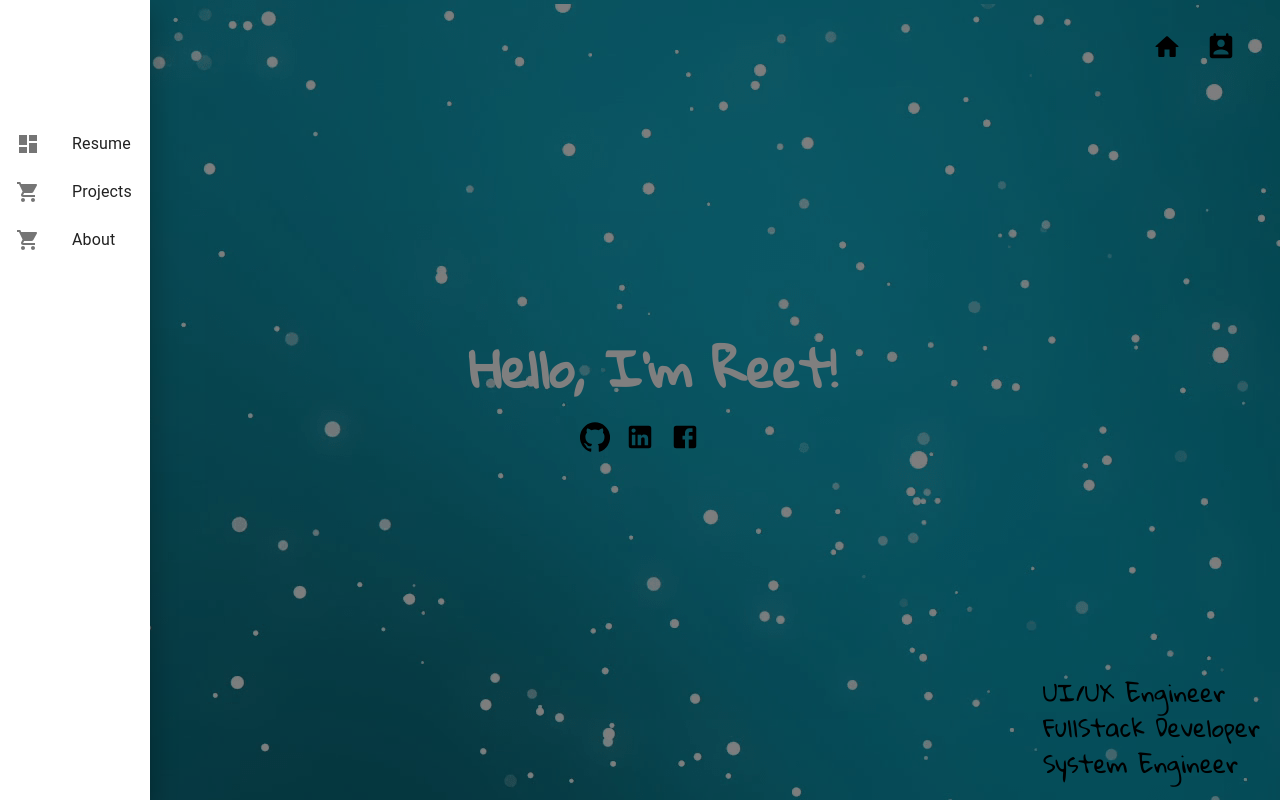
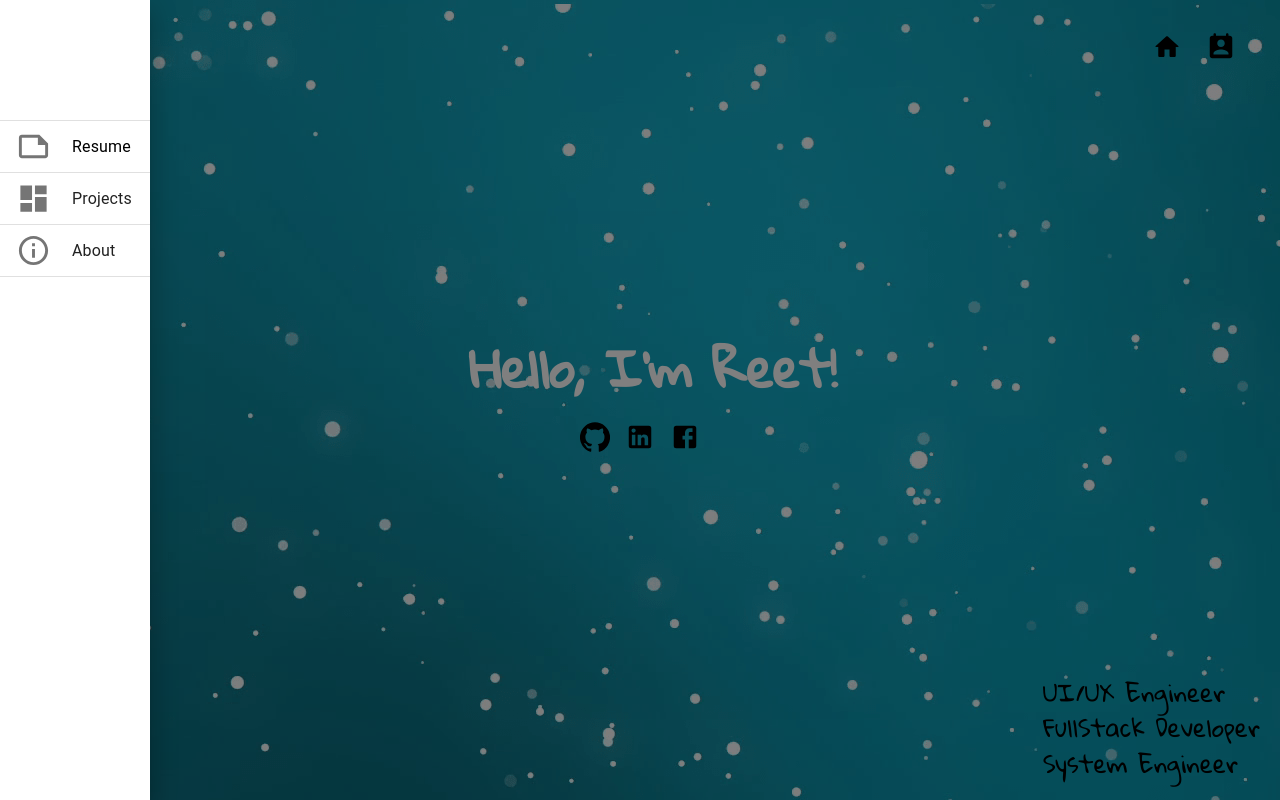
Before and after one commit to reetp1dev/portfolio, a React (Create React App) app: page / in a window 1280 px wide. Both pictures are taken after a click on the button 45 px from the left and 42 px from the top of the page. Built offline with nearby package versions, Linux system fonts and the light colour scheme.

Commit message:
added resume download

```diff
--- a/package.json
+++ b/package.json
@@ -5,12 +5,14 @@
   "dependencies": {
     "@material-ui/core": "^4.9.0",
     "@material-ui/icons": "^4.5.1",
+    "@react-pdf/renderer": "^1.6.8",
     "@testing-library/jest-dom": "^4.2.4",
     "@testing-library/react": "^9.4.0",
     "@testing-library/user-event": "^7.2.1",
     "clsx": "^1.0.4",
     "react": "^16.12.0",
     "react-dom": "^16.12.0",
+    "react-pdf": "^4.1.0",
     "react-scripts": "3.3.0"
   },
   "scripts": {
--- a/src/App.js
+++ b/src/App.js
@@ -1,12 +1,8 @@
 import React from "react";
 import { makeStyles } from "@material-ui/core/styles";
-import CssBaseline from "@material-ui/core/CssBaseline";
 import wallpaper from "./wallpaper.png";
 import Typography from "@material-ui/core/Typography";
-import AppBar from "@material-ui/core/AppBar";
-import Container from "@material-ui/core/Container";
 import Box from "@material-ui/core/Box";
-import Fab from "@material-ui/core/Fab";
 import Link from "@material-ui/core/Link";
 import GitHubIcon from "@material-ui/icons/GitHub";
 import LinkedInIcon from "@material-ui/icons/LinkedIn";
@@ -20,12 +16,9 @@ import DialogTitle from "@material-ui/core/DialogTitle";
 import PhoneIcon from "@material-ui/icons/PhoneAndroidRounded";
 import MailIcon from "@material-ui/icons/MailOutlineRounded";
 import Drawer from "@material-ui/core/Drawer";
-import Button from "@material-ui/core/Button";
-import List from "@material-ui/core/List";
-import listitems from "./components/listitems";
+
+import SideList from "./components/listitems";
 import MenuIcon from "@material-ui/icons/Menu";
-
-const drawerWidth = 240;
 
 const useStyle = makeStyles(theme => ({
   app: {
@@ -69,7 +62,7 @@ const useStyle = makeStyles(theme => ({
 
   titlelink: {
     display: "flex",
-    justifyContent: "space-around",
+
     flexDirection: "row",
     justifyContent: "space-between",
     paddingTop: 25,
@@ -116,6 +109,7 @@ function App() {
   const classes = useStyle();
   const [open, setOpen] = React.useState(false);
   const [drawerState, setDrawerState] = React.useState(false);
+
   const toggleDrawer = value => {
     setDrawerState(!drawerState);
   };
@@ -126,13 +120,12 @@ function App() {
     setOpen(true);
   };
 
-  const preventDefault = event => event.preventDefault();
   return (
     <div className={classes.app}>
       {/* <Box className={classes.mainbox}> */}
 
       <Drawer open={drawerState} onClose={toggleDrawer}>
-        <List className={classes.list}>{listitems}</List>
+        <SideList sidelist={classes.list}></SideList>
       </Drawer>
       <IconButton
         edge="start"
@@ -151,6 +144,7 @@ function App() {
       >
         <MenuIcon style={{ fontSize: 30 }} />
       </IconButton>
+
       <div className={classes.titlebox}>
         <Typography
           variant="h1"
--- a/src/components/listitems.js
+++ b/src/components/listitems.js
@@ -3,29 +3,49 @@ import ListItem from "@material-ui/core/ListItem";
 import ListItemIcon from "@material-ui/core/ListItemIcon";
 import ListItemText from "@material-ui/core/ListItemText";
 import DashboardIcon from "@material-ui/icons/Dashboard";
-import ShoppingCartIcon from "@material-ui/icons/ShoppingCart";
+import Divider from "@material-ui/core/Divider";
+import InfoOutlinedIcon from "@material-ui/icons/InfoOutlined";
+import NoteOutlinedIcon from "@material-ui/icons/NoteOutlined";
+import List from "@material-ui/core/List";
+import resumePdf from "../_resumeReet_updated.pdf";
+import Typography from "@material-ui/core/Typography";
 
-const listItems = (
+export default function sideList(props) {
+  return (
+    <List className={props.sidelist}>
       <div>
+        <Divider />
         <ListItem button>
           <ListItemIcon>
-        <DashboardIcon />
+            <NoteOutlinedIcon fontSize="large" />
           </ListItemIcon>
-      <ListItemText primary="Resume" />
+          <Typography variant="body1">
+            <a
+              style={{ color: "black", textDecoration: "none" }}
+              href={resumePdf}
+              download
+            >
+              Resume
+            </a>
+          </Typography>
         </ListItem>
+        <Divider />
         <ListItem button>
           <ListItemIcon>
-        <ShoppingCartIcon />
+            <DashboardIcon fontSize="large" />
           </ListItemIcon>
+
           <ListItemText primary="Projects" />
         </ListItem>
+        <Divider />
         <ListItem button>
           <ListItemIcon>
-        <ShoppingCartIcon />
+            <InfoOutlinedIcon fontSize="large" />
           </ListItemIcon>
           <ListItemText primary="About" />
         </ListItem>
+        <Divider />
       </div>
+    </List>
   );
-
-export default listItems;
+}
```
Also changed, not shown: 2 other files (tests, documents, lock files or other folders). Lines whose indentation alone changed are shown as unchanged.
